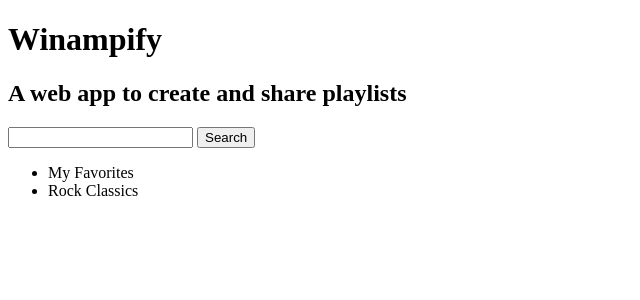
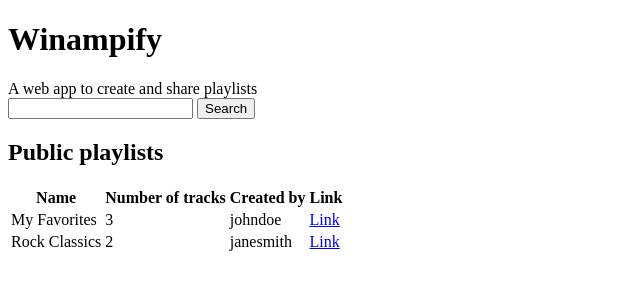
Before and after one commit to rolee15/webprog, a PHP site: page / in a window 1280 px wide. Shown: the top 300 px of the page, without its empty margins (0-640 px from the left). Run offline with PHP 8.4, Linux system fonts and the light colour scheme; data comes from the database, SQL or seed files in the repository; data that the repository does not hold is empty.

Commit message:
Public playlist displayed on main page

```diff
--- a/php-bead/docker-compose/mysql/init_db.sql
+++ b/php-bead/docker-compose/mysql/init_db.sql
@@ -39,6 +39,6 @@
   FOREIGN KEY (createdBy) REFERENCES users(id)
 ) ENGINE = InnoDB AUTO_INCREMENT = 12 DEFAULT CHARSET = utf8mb4 COLLATE = utf8mb4_unicode_ci;
 INSERT INTO `playlists` (id, name, isPublic, createdBy, tracks) VALUES
-  (12, 'My Favorites', 1, 12, '[12, 14]'),
+  (12, 'My Favorites', 1, 12, '[12, 14, 16]'),
   (13, 'Rock Classics', 1, 13, '[13, 15]'),
   (14, 'Throwback Jams', 0, 12, '[12, 13, 14]');
--- a/php-bead/public/index.php
+++ b/php-bead/public/index.php
@@ -2,7 +2,9 @@
 
 include 'pdo.php';
 
-$query = 'SELECT * FROM playlists WHERE (isPublic = :isPublic)';
+$query = 'SELECT p.id, p.name, u.username, p.tracks
+          FROM playlists AS p LEFT JOIN users AS u ON (p.createdBy = u.id)
+          WHERE (p.isPublic = :isPublic)';
 $values = [':isPublic' => 1];
 
 try {
@@ -27,7 +29,7 @@
 
 <body>
     <h1>Winampify</h1>
-    <h2>A web app to create and share playlists</h2>
+    <quote>A web app to create and share playlists</quote>
 
     <div id="searchDiv">
         <input type="search" name="search" id="searchInput">
@@ -35,15 +37,28 @@
     </div>
 
     <div id="publicPlaylists">
-        <ul>
+        <h2>Public playlists</h2>
+        <table>
+            <tr>
+                <th>Name</th>
+                <th>Number of tracks</th>
+                <th>Created by</th>
+                <th>Link</th>
+            </tr>
             <?php
             foreach ($publicPlaylists as $playlist) {
-                echo '<li>';
-                echo $playlist['name'];
-                echo '</li>';
+                $tracks = json_decode($playlist['tracks']);
+                $link = '<a href="/playlist.php?id=' . $playlist['id'] . '">Link</a>';
+
+                echo '<tr>';
+                echo '<td>' . $playlist['name'] . '</td>';
+                echo '<td>' . count($tracks) . '</td>';
+                echo '<td>' . $playlist['username'] . '</td>';
+                echo '<td>' . $link . '</td>';
+                echo '</tr>';
             }
             ?>
-        </ul>
+        </table>
     </div>
 </body>
 
```
